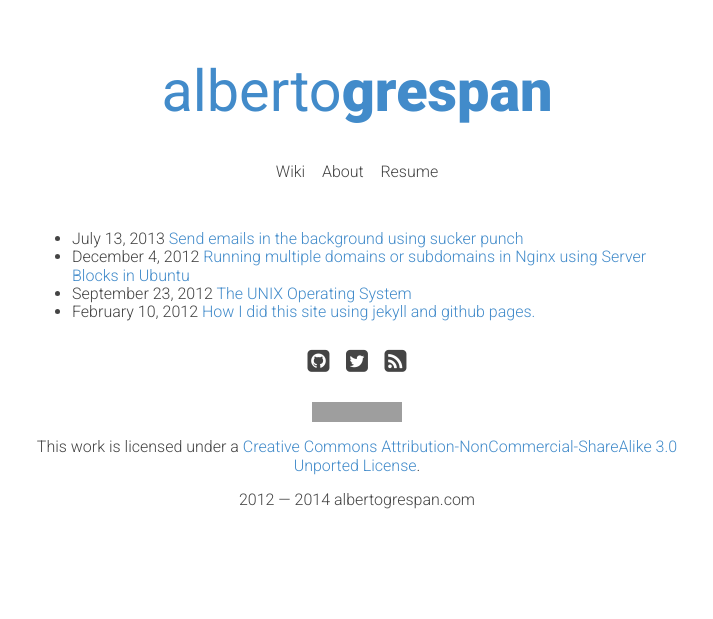
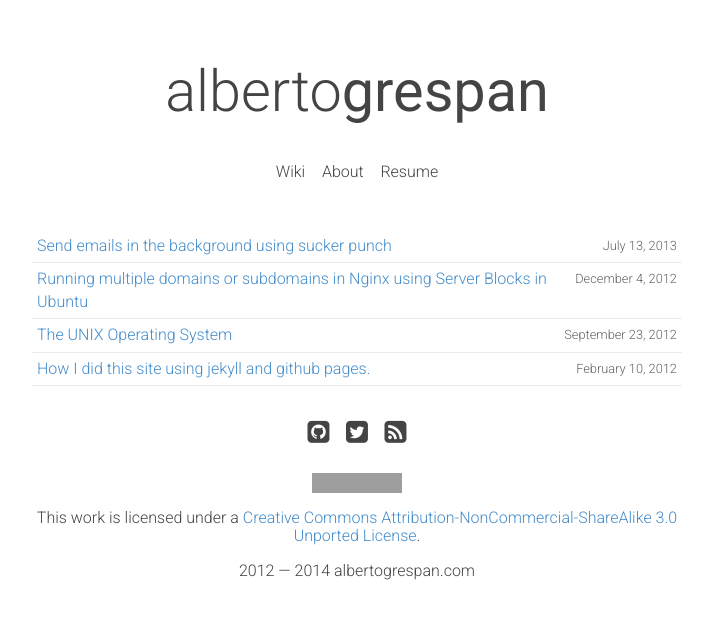
Before and after one commit to albertogg/albertogg.github.com, a Jekyll site: the page built from index.html, in a window 1280 px wide. Shown: the top 619 px of the page, without its empty margins (283-996 px from the left). Built offline with Jekyll 4.4.1, drawn with Linux system fonts in a browser that asks for light colours; nearby versions of some CDN libraries; library files that are not in the unit come from our copies; Markdown is read by kramdown in place of the engine named in the settings; grey boxes are pictures that could not be loaded.

Commit message:
Add "final" css style

```diff
--- a/css/style.css
+++ b/css/style.css
@@ -12,48 +12,56 @@ a {
   color: #428bca; }
   a:hover {
     color: rgba(66, 139, 202, 0.85); }
-  a:visited {
-    color: #444444; }
 
 footer {
   text-align: center; }
+
+.dark-links a, .header .name a, .header .menu a, .social-icons a {
+  color: #444444;
+  font-weight: 300;
+  text-decoration: none; }
+  .dark-links a:hover, .header .name a:hover, .header .menu a:hover, .social-icons a:hover {
+    color: rgba(68, 68, 68, 0.9); }
+  .dark-links a:visited, .header .name a:visited, .header .menu a:visited, .social-icons a:visited {
+    color: #444444; }
+
+.inline-code code, .post blockquote code, .post p code {
+  background-color: #f8f8f8;
+  border: 0.1em solid #dddddd;
+  border-radius: 0.3rem;
+  color: #444444;
+  font-size: 0.9em;
+  padding: 0.08em 0.2em; }
 
 .header {
   text-align: center; }
   .header .name {
     display: block;
     font-size: 2.2em; }
-    .header .name a {
-      font-weight: normal;
-      text-decoration: none; }
   .header .menu {
     list-style: none;
     padding-left: 0;
     margin-bottom: 3em; }
-    .header .menu a {
-      color: #444444; }
-      .header .menu a:hover {
-        color: rgba(68, 68, 68, 0.9); }
     .header .menu li {
       display: inline;
       margin-right: 0.8em; }
       .header .menu li:last-child {
         margin-right: 0; }
 
-.posts {
+.posts-list {
   padding-left: 0;
   line-height: 1.4em;
   list-style: none; }
-  .posts a {
+  .posts-list a {
     color: #428bca; }
-    .posts a:hover {
+    .posts-list a:hover {
       color: rgba(66, 139, 202, 0.85); }
-  .posts li {
+  .posts-list li {
     padding: 0.315em;
     border-bottom: 1px solid #ebebeb; }
-    .posts li:last-child {
+    .posts-list li:last-child {
       margin-bottom: 2em; }
-    .posts li span {
+    .posts-list li span {
       color: #636363;
       float: right;
       font-size: 0.8em;
@@ -63,10 +71,6 @@ footer {
   padding-left: 0;
   list-style: none;
   font-size: 1.6em; }
-  .social-icons a {
-    color: #444444; }
-    .social-icons a:hover {
-      color: rgba(68, 68, 68, 0.9); }
   .social-icons li {
     display: inline;
     margin-right: 0.4em; }
@@ -93,8 +97,12 @@ footer {
   margin: 0 auto;
   border: 0.0625em solid #ebebeb;
   padding: 0.1875em 0.1875em; }
-
-.video {
+.post blockquote {
+  border-left: 0.25em solid #ebebeb;
+  padding: 0 1em;
+  margin: 1em 0;
+  color: #777777; }
+.post .video {
   display: block;
   background: transparent;
   max-width: 100%;
@@ -114,14 +122,14 @@ footer {
   .header .name {
     font-size: 3em; }
 
-  .video {
+  .post .video {
     width: 26.625em;
     height: 15em; } }
 @media (min-width: 1024px) {
   .header .name {
     font-size: 3.6em; }
 
-  .video {
+  .post .video {
     width: 40em;
     height: 22.5em; } }
 .highlight {
```
